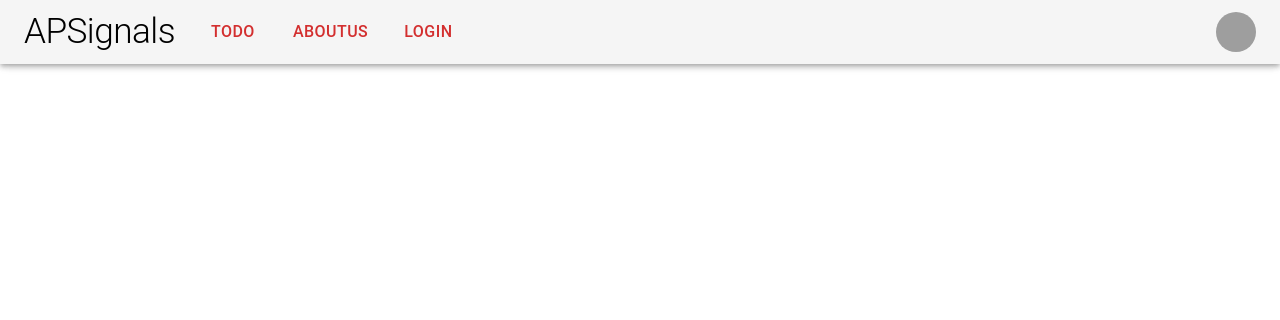
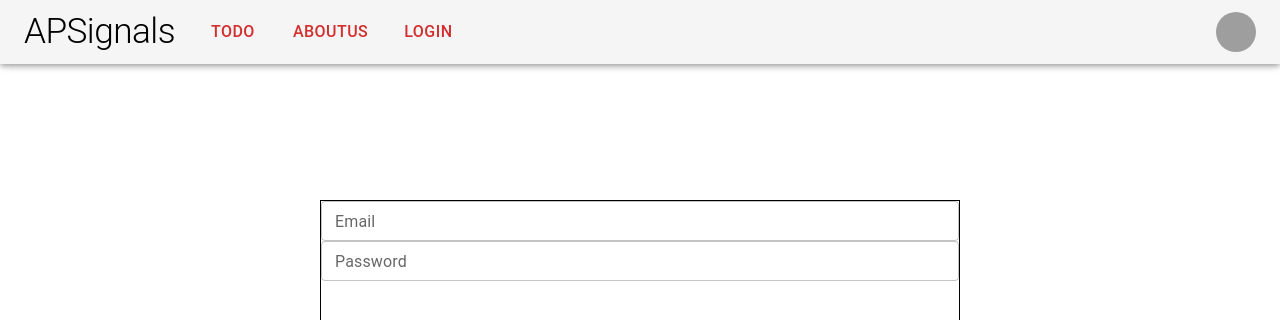
Before and after one commit to pouryaghazizadeh/redux-toolkit-react, a React (Create React App) app in the folder Frontend/: page /login in a window 1280 px wide. Shown: the top 320 px of the page. Built offline with nearby package versions, Linux system fonts and the light colour scheme; grey boxes are pictures that could not be loaded.

Commit message:
log in page style and comment for navbar

```diff
--- a/Frontend/src/pages/login/Login.js
+++ b/Frontend/src/pages/login/Login.js
@@ -1,3 +1,4 @@
+import { Container, FormControl, TextField } from "@mui/material";
 import { useState } from "react";
 
 function Login() {
@@ -5,30 +6,54 @@ function Login() {
   const [password, setPassword] = useState(null);
 
   return (
-    <main>
-      <form>
-        <input
+    <Container
+      component="main"
+      sx={{
+        display: "flex",
+        justifyContent: "center",
+        alignItems: "center",
+        height: "100vh",
+      }}
+    >
+      <FormControl size="100px" sx={{ border: "1px solid black",width:{xs:"100vw",md:"50vw"},height:{xs:"50vh"} }}>
+        <TextField
           type="text"
-          placeholder="email"
-          id="email"
+          size="small"
+          label="Email"
           value={email}
           onChange={(e) => {
             setEmail(e.target.value);
           }}
         />
-        <input
-          type="password"
-          id="password"
-          placeholder="password"
-          value={password}
-          onChange={(e) => {
-            setPassword(e.target.value);
-          }}
-        />
-        <button>login</button>
-      </form>
-    </main>
+
+        <TextField type="password" size="small" label="Password" />
+      </FormControl>
+    </Container>
   );
 }
 
 export default Login;
+
+// <main>
+//       <form>
+//         <input
+//           type="text"
+//           placeholder="email"
+//           id="email"
+//           value={email}
+//           onChange={(e) => {
+//             setEmail(e.target.value);
+//           }}
+//         />
+//         <input
+//           type="password"
+//           id="password"
+//           placeholder="password"
+//           value={password}
+//           onChange={(e) => {
+//             setPassword(e.target.value);
+//           }}
+//         />
+//         <button>login</button>
+//       </form>
+//     </main>
--- a/Frontend/src/pages/register/Register.js
+++ b/Frontend/src/pages/register/Register.js
@@ -5,12 +5,14 @@ function Register() {
     const [email, setEmail] = useState("");
     const [password, setPassword] = useState("");
     const [checkPassword, setCheckPassword] = useState("");
+    // new user
 const newUser = {
   userName,
   email,
   password,
   checkPassword,
 };
+
     return (
       <main>
         <form>
--- a/Frontend/src/redux/slice/registerSlice.js
+++ b/Frontend/src/redux/slice/registerSlice.js
@@ -13,7 +13,7 @@ const registerSlice = createSlice({
   },
 });
 
-export const {          } = registerSlice.actions;
+// export const {  } = registerSlice.actions;
 
 export const selectTodo = (state) => state.todo;
 
```
Also changed, not shown: Frontend/src/components/navbar/Navbar.js (+7 -4 lines), Frontend/src/components/Button/NavButton.js (renamed from Frontend/src/components/NavButton.js).
